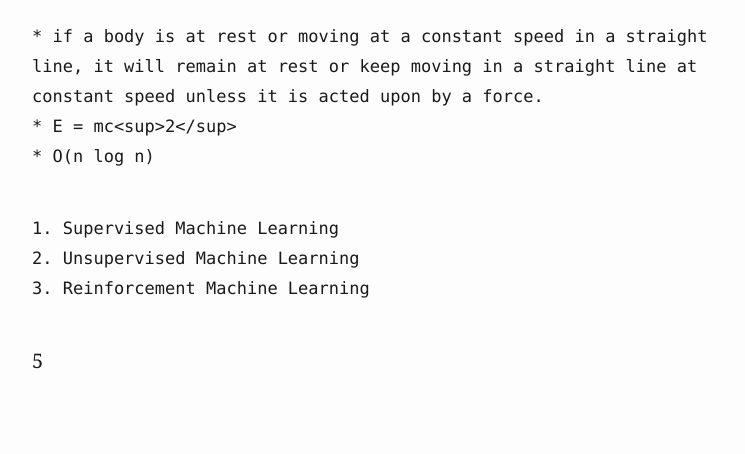
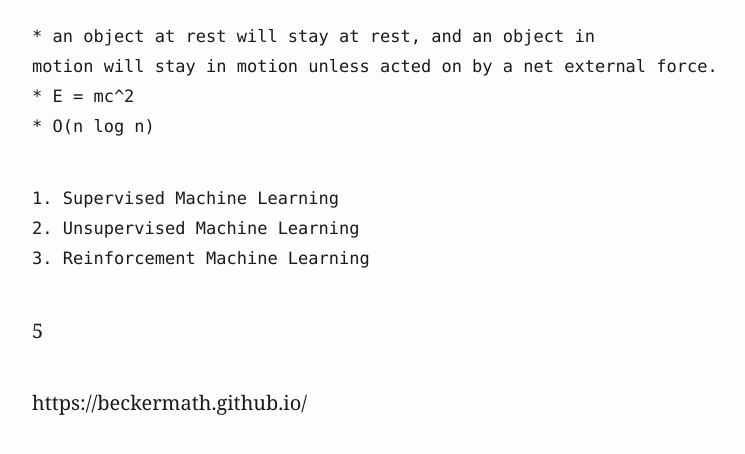
Before and after one commit to beckermath/beckermath.github.io, a plain HTML site: page index.html in a window 1280 px wide. Shown: the part 514-968 px from the top of the page, without its empty margins (248-993 px from the left). Drawn offline with Linux system fonts and the light colour scheme.

Commit message:
switched the file

```diff
--- a/index.html
+++ b/index.html
@@ -159,8 +159,9 @@ Ames, IA, USA<br />
 </p></p>
 </header>
 <h2 id="warm-up">Warm up</h2>
-<pre><code>* if a body is at rest or moving at a constant speed in a straight line, it will remain at rest or keep moving in a straight line at constant speed unless it is acted upon by a force.
-* E = mc&lt;sup&gt;2&lt;/sup&gt;
+<pre><code>* an object at rest will stay at rest, and an object in
+motion will stay in motion unless acted on by a net external force.
+* E = mc^2
 * O(n log n)</code></pre>
 <h2 id="section"></h2>
 <pre><code>1. Supervised Machine Learning
@@ -169,5 +170,6 @@ Ames, IA, USA<br />
 <h2 id="section-1"></h2>
 <p>5</p>
 <h2 id="section-2"></h2>
+<p>https://beckermath.github.io/</p>
 </body>
 </html>
```
